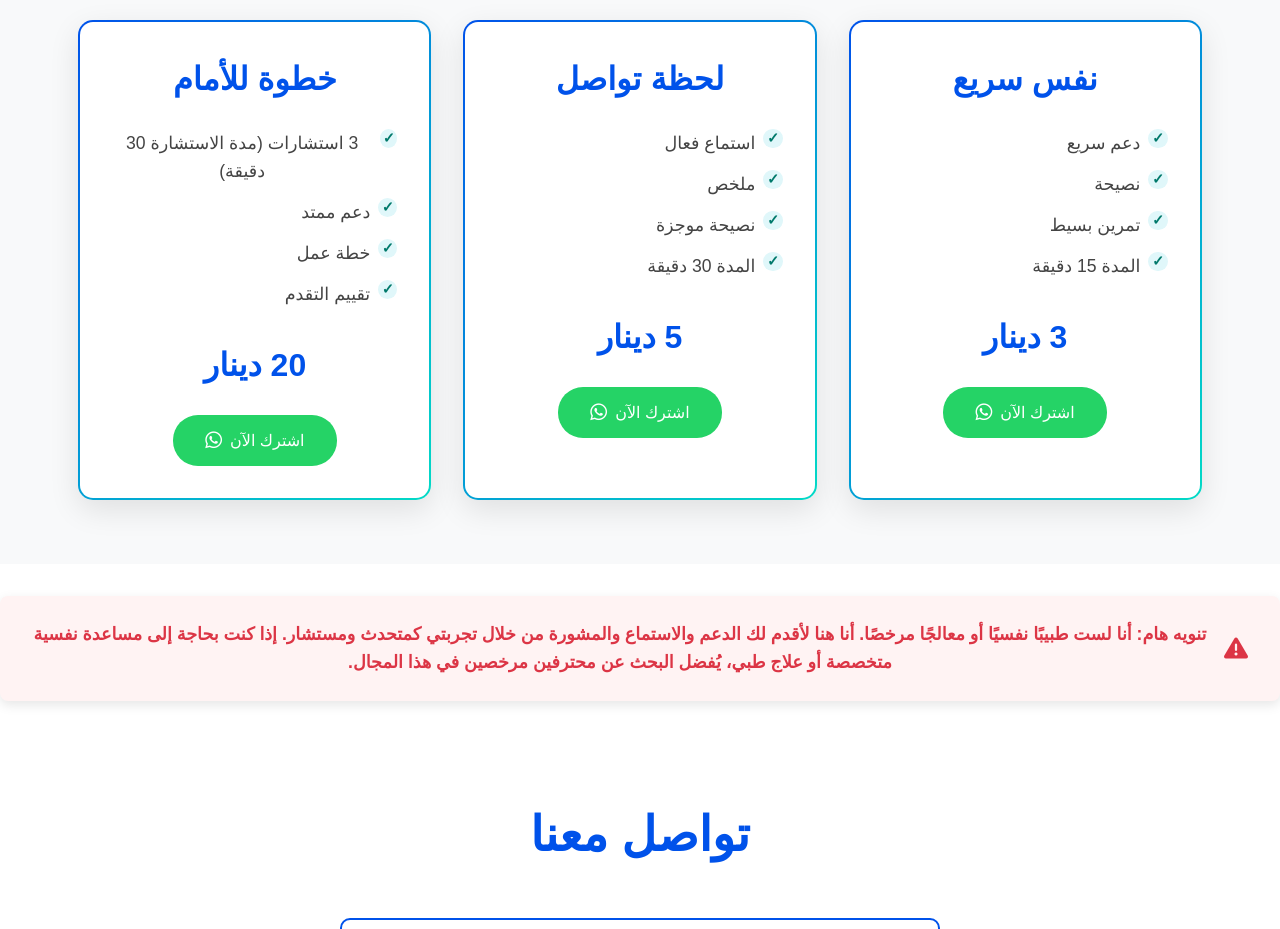
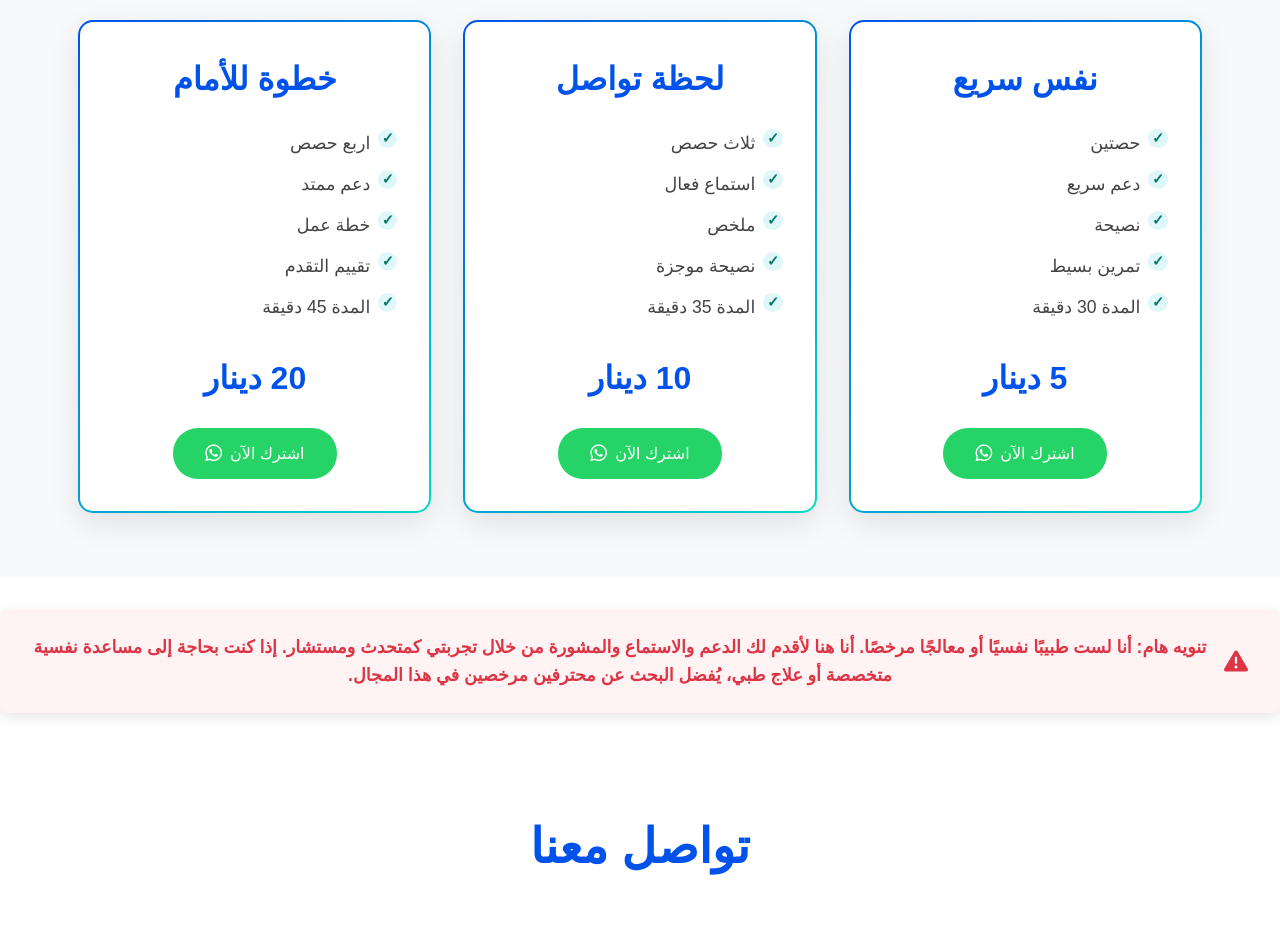
Before and after one commit to 3bdullah-dev/Nafsity, a plain HTML site: page index.html in a window 1280 px wide. Shown: the part 1300-2229 px from the top of the page. Drawn offline with Linux system fonts and the light colour scheme.

Commit message:
Update index.html

```diff
--- a/index.html
+++ b/index.html
@@ -92,14 +92,18 @@
         <div class="service-card">
           <h3 class="package-title">نفس سريع</h3>
           <ul class="features-list">
+            <li>حصتين</li>
             <li>دعم سريع</li>
             <li>نصيحة</li>
             <li>تمرين بسيط</li>
-            <li>المدة 15 دقيقة</li>
+            <li>المدة 30 دقيقة</li>
           </ul>
-          <div class="price">3 دينار</div>
-          <a href="https://wa.me/21627157647?text=مرحبًا، أريد الاشتراك في باقة نفس سريع" class="subscribe-btn">
-           اشترك الآن <i class="fab fa-whatsapp"></i>
+          <div class="price">5 دينار</div>
+          <a
+            href="https://wa.me/21627157647?text=مرحبًا، أريد الاشتراك في باقة نفس سريع"
+            class="subscribe-btn"
+          >
+            اشترك الآن <i class="fab fa-whatsapp"></i>
           </a>
         </div>
 
@@ -107,14 +111,18 @@
         <div class="service-card">
           <h3 class="package-title">لحظة تواصل</h3>
           <ul class="features-list">
+            <li>ثلاث حصص</li>
             <li>استماع فعال</li>
             <li>ملخص</li>
             <li>نصيحة موجزة</li>
-            <li>المدة 30 دقيقة</li>
+            <li>المدة 35 دقيقة</li>
           </ul>
-          <div class="price">5 دينار</div>
-          <a href="https://wa.me/21627157647?text=مرحبًا، أريد الاشتراك في باقة لحظة تواصل" class="subscribe-btn">
-             اشترك الآن <i class="fab fa-whatsapp"></i>
+          <div class="price">10 دينار</div>
+          <a
+            href="https://wa.me/21627157647?text=مرحبًا، أريد الاشتراك في باقة لحظة تواصل"
+            class="subscribe-btn"
+          >
+            اشترك الآن <i class="fab fa-whatsapp"></i>
           </a>
         </div>
 
@@ -122,13 +130,17 @@
         <div class="service-card">
           <h3 class="package-title">خطوة للأمام</h3>
           <ul class="features-list">
-            <li>3 استشارات (مدة الاستشارة 30 دقيقة) </li>
+            <li>اربع حصص</li>
             <li>دعم ممتد</li>
             <li>خطة عمل</li>
             <li>تقييم التقدم</li>
+            <li>المدة 45 دقيقة</li>
           </ul>
           <div class="price">20 دينار</div>
-          <a href="https://wa.me/21627157647?text=مرحبًا، أريد الاشتراك في باقة خطوة للأمام" class="subscribe-btn">
+          <a
+            href="https://wa.me/21627157647?text=مرحبًا، أريد الاشتراك في باقة خطوة للأمام"
+            class="subscribe-btn"
+          >
             اشترك الآن <i class="fab fa-whatsapp"></i>
           </a>
         </div>
```
